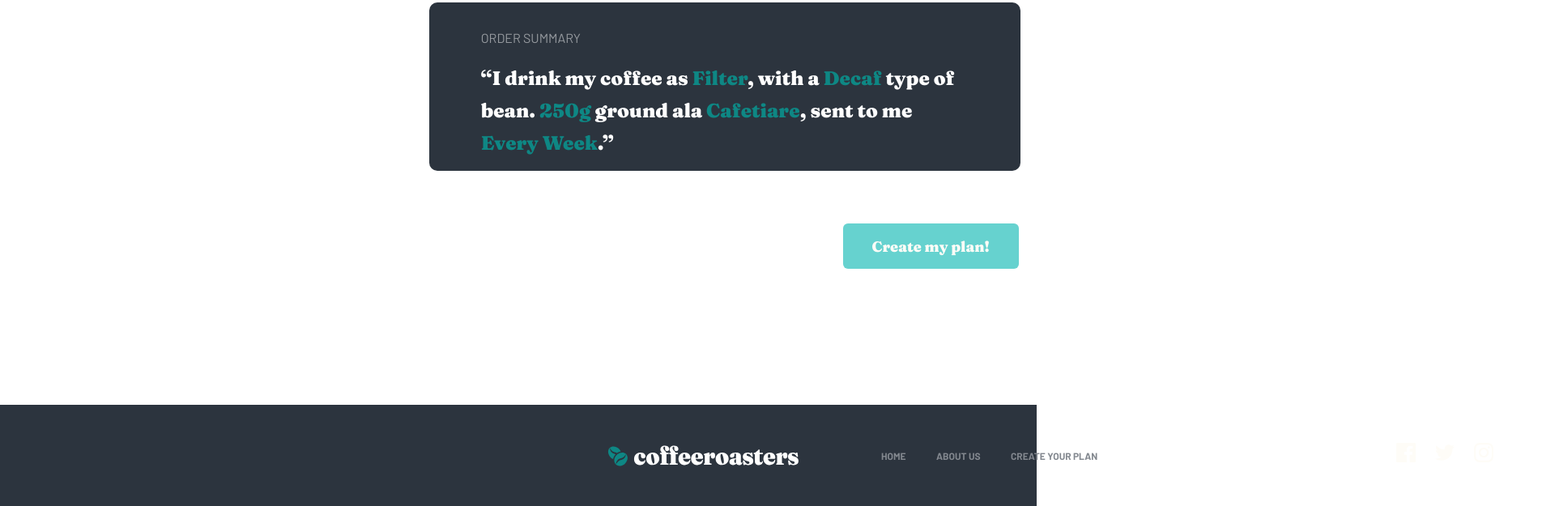
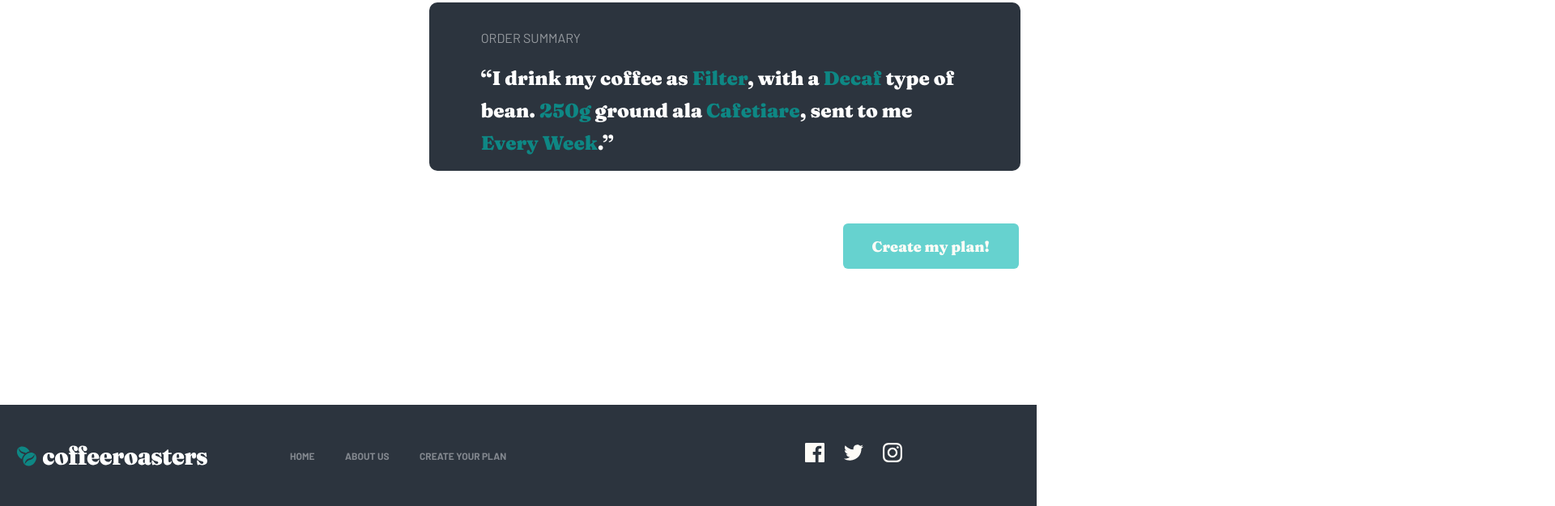
Before and after one commit to wtfAbduraim/Finish_coffee, a plain HTML site: page index.html in a window 1280 px wide. Shown: the part 3895-4520 px from the top of the page at 81% size, 1920 px wide, since content can reach past the window. Drawn offline with Linux system fonts and the light colour scheme.

Commit message:
finish_coffee

```diff
--- a/scss/all-blocks/_footer.scss
+++ b/scss/all-blocks/_footer.scss
@@ -2,10 +2,11 @@
     background: #2C343E;
     padding: 47px 0;
 
-    .container {
+    & .container {
         display: flex;
         align-items: center;
-        margin-left: 730px;
+        margin-left: 50px;
+        margin: 0 auto;
     }
 
     &__info {
@@ -22,7 +23,7 @@
         text-transform: uppercase;
 
 
-        & + & {
+        &+& {
             padding-left: 33px;
         }
 
@@ -38,11 +39,12 @@
         margin-left: 369px;
     }
 
-    &__item + &__item {
+    &__item+&__item {
         margin-left: 24px;
     }
 
 }
+
 path:hover {
     fill: darkcyan;
 }
```
Also changed, not shown: css/main.min.css, 1 other file.
